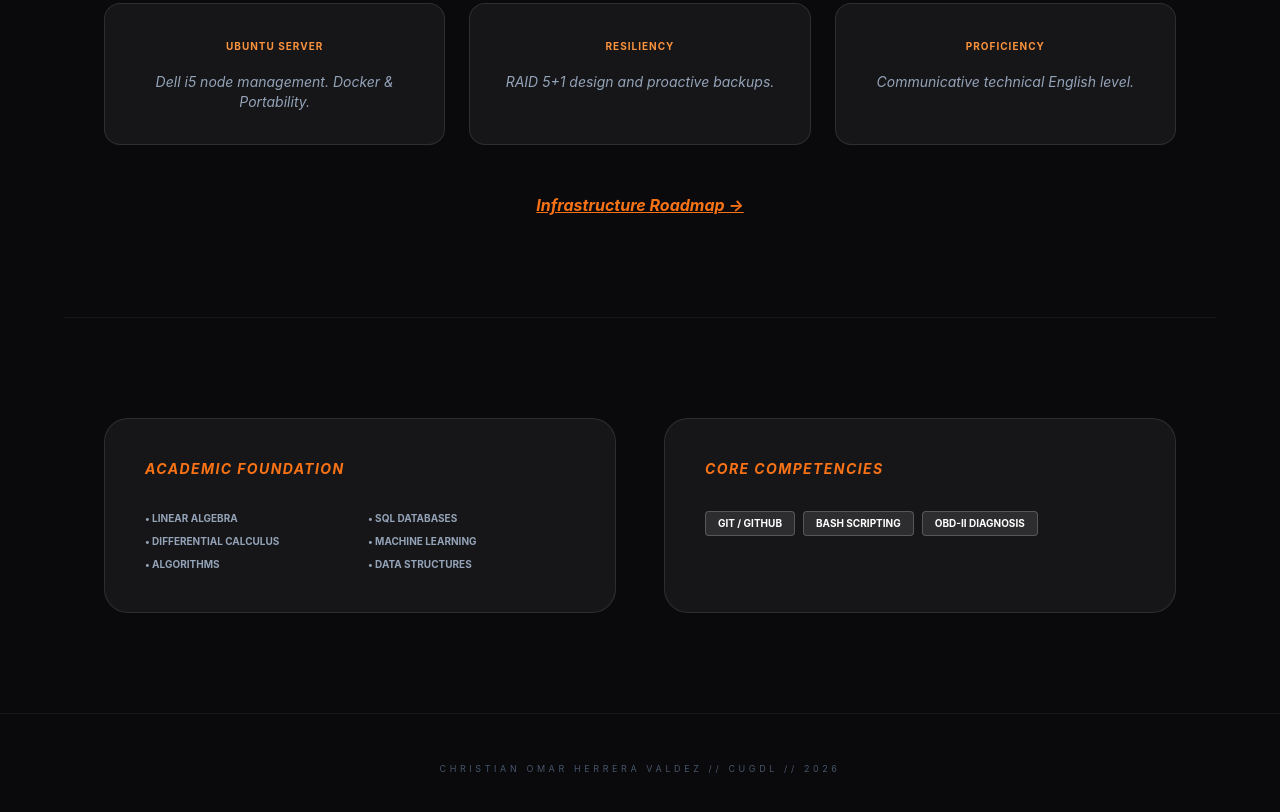
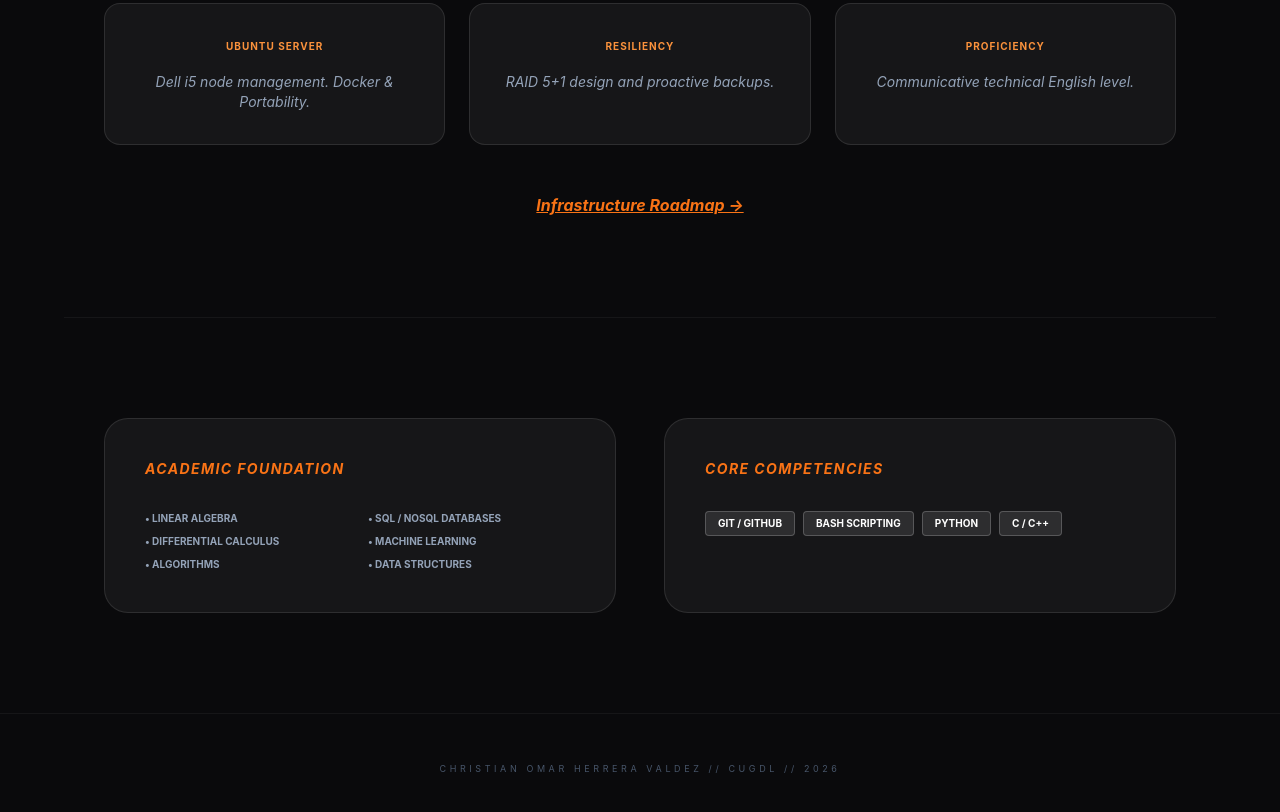
Before and after one commit to AxisCrazy/CV, a plain HTML site: page index_en.html in a window 1280 px wide. Shown: the part 1895-2707 px from the top of the page. Drawn offline with nearby package versions, Linux system fonts and the light colour scheme.

Commit message:
Actualizar index_en.html

```diff
--- a/index_en.html
+++ b/index_en.html
@@ -121,7 +121,7 @@
                 <h2 class="text-sm font-bold text-orange-500 mb-8 uppercase tracking-widest italic">Academic Foundation</h2>
                 <div class="grid grid-cols-2 gap-4 text-[10px] uppercase font-bold text-slate-400">
                     <ul class="space-y-2"><li>• Linear Algebra</li><li>• Differential Calculus</li><li>• Algorithms</li></ul>
-                    <ul class="space-y-2"><li>• SQL Databases</li><li>• Machine Learning</li><li>• Data Structures</li></ul>
+                    <ul class="space-y-2"><li>• SQL / NoSQL Databases</li><li>• Machine Learning</li><li>• Data Structures</li></ul>
                 </div>
             </div>
             <div class="bg-white/5 p-10 rounded-3xl border border-white/10">
@@ -129,7 +129,9 @@
                 <div class="flex flex-wrap gap-2 text-white">
                     <span class="px-3 py-1 bg-white/10 rounded border border-white/20 text-[10px] font-bold uppercase">GIT / GITHUB</span>
                     <span class="px-3 py-1 bg-white/10 rounded border border-white/20 text-[10px] font-bold uppercase">BASH SCRIPTING</span>
-                    <span class="px-3 py-1 bg-white/10 rounded border border-white/20 text-[10px] font-bold uppercase">OBD-II DIAGNOSIS</span>
+                    <span class="px-3 py-1 bg-white/10 rounded border border-white/20 text-[10px] font-bold uppercase">Python</span>
+
+                    <span class="px-3 py-1 bg-white/10 rounded border border-white/20 text-[10px] font-bold uppercase">C / C++</span>
                 </div>
             </div>
         </div>
```
